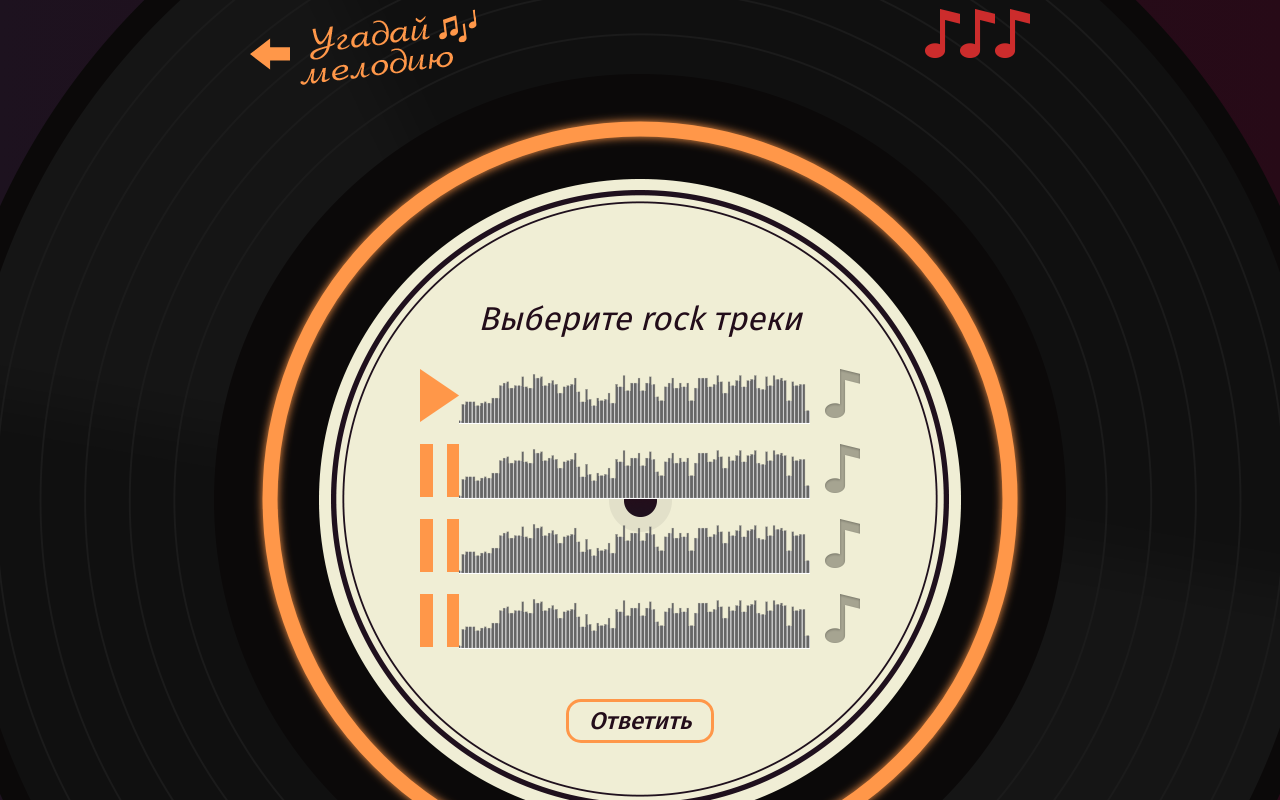
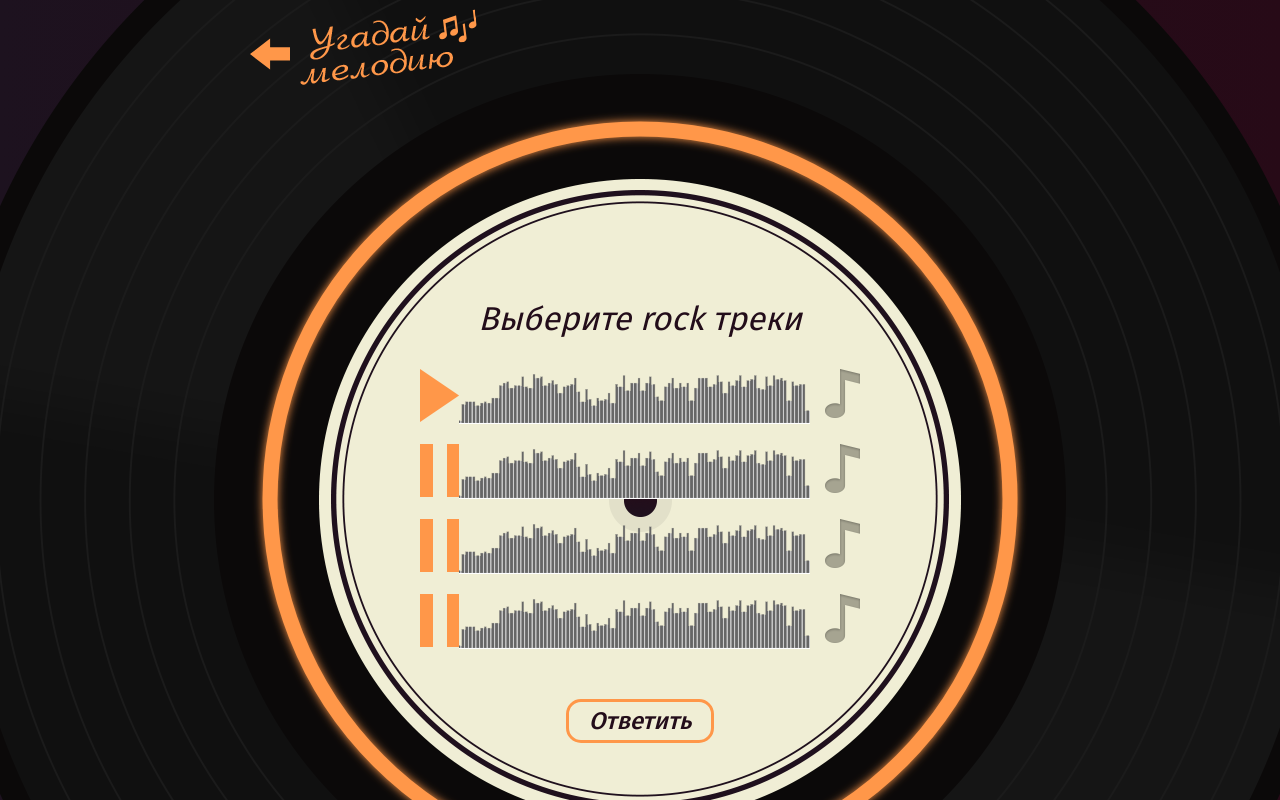
Before and after one commit to eggofevil/808797-guess-melody-5, a React app: page /game in a window 1280 px wide. Shown: the top 800 px of the page. Built offline with nearby package versions, Linux system fonts and the light colour scheme.

Commit message:
Хранилище теперь считает количество попыток и количество ошибок, в зависимости от количества ошибок отрисовывается новый компонент Mistakes

```diff
--- a/src/components/game-artist/game-artist.jsx
+++ b/src/components/game-artist/game-artist.jsx
@@ -4,7 +4,7 @@ import WelcomeScreenLink from '../welcome-screen-link/welcome-screen-link';
 
 import questionPropTypes from './artist-question-proptypes';
 
-const GameArtist = ({question, onAnswer, renderPlayer}) => {
+const GameArtist = ({question, onAnswer, renderPlayer, children}) => {
   return (
     <section className="game game--artist">
       <header className="game__header">
@@ -12,11 +12,7 @@ const GameArtist = ({question, onAnswer, renderPlayer}) => {
         <svg xmlns="http://www.w3.org/2000/svg" className="timer" viewBox="0 0 780 780">
           <circle className="timer__line" cx={390} cy={390} r={370} style={{filter: `url(#blur)`, transform: `rotate(-90deg) scaleY(-1)`, transformOrigin: `center`}} />
         </svg>
-        <div className="game__mistakes">
-          <div className="wrong" />
-          <div className="wrong" />
-          <div className="wrong" />
-        </div>
+        {children}
       </header>
       <section className="game__screen">
         <h2 className="game__title">Кто исполняет эту песню?</h2>
@@ -52,7 +48,8 @@ const GameArtist = ({question, onAnswer, renderPlayer}) => {
 GameArtist.propTypes = {
   renderPlayer: PropTypes.func.isRequired,
   onAnswer: PropTypes.func.isRequired,
-  question: questionPropTypes
+  question: questionPropTypes,
+  children: PropTypes.element.isRequired
 };
 
 export default GameArtist;
--- a/src/components/game-genre/game-genre.jsx
+++ b/src/components/game-genre/game-genre.jsx
@@ -28,6 +28,7 @@ class GameGenre extends React.Component {
 
   render() {
     let {answers, genre} = this.props.question;
+    let {children} = this.props;
     return (
       <section className="game game--genre">
         <header className="game__header">
@@ -35,11 +36,7 @@ class GameGenre extends React.Component {
           <svg xmlns="http://www.w3.org/2000/svg" className="timer" viewBox="0 0 780 780">
             <circle className="timer__line" cx={390} cy={390} r={370} style={{filter: `url(#blur)`, transform: `rotate(-90deg) scaleY(-1)`, transformOrigin: `center`}} />
           </svg>
-          <div className="game__mistakes">
-            <div className="wrong" />
-            <div className="wrong" />
-            <div className="wrong" />
-          </div>
+          {children}
         </header>
         <section className="game__screen">
           <h2 className="game__title">Выберите {genre} треки</h2>
@@ -73,6 +70,7 @@ class GameGenre extends React.Component {
 
 GameGenre.propTypes = {
   question: questionPropTypes,
+  children: PropTypes.element.isRequired,
   renderPlayer: PropTypes.func.isRequired,
   onAnswer: PropTypes.func.isRequired,
 };
--- a/src/components/game/game.jsx
+++ b/src/components/game/game.jsx
@@ -6,6 +6,7 @@ import {connect} from 'react-redux';
 import * as actions from '../../store/actions.js';
 import GameGenre from '../game-genre/game-genre';
 import GameArtist from '../game-artist/game-artist';
+import Mistakes from '../mistakes/mistakes';
 import withPlayers from '../hocks/with-players/with-players';
 
 
@@ -14,7 +15,7 @@ import artistQuestionPropTypes from '../game-artist/artist-question-proptypes';
 
 const WrappedGameGenre = withPlayers(GameGenre);
 const WrappedGameArtist = withPlayers(GameArtist);
-const mapStateToProps = (state) => ({step: state.step});
+const mapStateToProps = (state) => ({step: state.step, mistakes: state.mistakes});
 
 const mapDispatchToProps = (dispatch) => ({
   incrementStep() {
@@ -28,9 +29,9 @@ const mapDispatchToProps = (dispatch) => ({
   }
 });
 
-const Game = ({questions, step, incrementStep, incrementMistakes, resetGame}) => {
+const Game = ({questions, step, incrementStep, incrementMistakes, resetGame, mistakes}) => {
   const question = questions[step];
-  if (step >= questions.length || !question) {
+  if (step >= questions.length || !question || mistakes > 2) {
     resetGame();
     return <Redirect to="/" />;
   }
@@ -46,10 +47,15 @@ const Game = ({questions, step, incrementStep, incrementMistakes, resetGame}) =>
   };
 
   let GameType = question.type === `genre` ? WrappedGameGenre : WrappedGameArtist;
-  return <GameType question={question} onAnswer={onAnswer} />;
+  return (
+    <GameType question={question} onAnswer={onAnswer}>
+      <Mistakes count = {mistakes}/>
+    </GameType>
+  );
 };
 
 Game.propTypes = {
+  mistakes: PropTypes.number.isRequired,
   questions: PropTypes.arrayOf(PropTypes.oneOfType([genreQuestionPropTypes, artistQuestionPropTypes])).isRequired,
   step: PropTypes.number.isRequired,
   incrementStep: PropTypes.func.isRequired,
--- /dev/null
+++ b/src/components/mistakes/mistakes.jsx
@@ -0,0 +1,18 @@
+import React from 'react';
+import PropTypes from 'prop-types';
+
+
+const Mistakes = ({count}) => {
+  let mistakesBar = new Array(count).fill(``);
+  return (
+    <div className="game__mistakes">
+      {mistakesBar.map((element, i) => <div className="wrong" key={`mistke-${i}`} />)}
+    </div>
+  );
+};
+
+Mistakes.propTypes = {
+  count: PropTypes.number.isRequired
+};
+
+export default Mistakes;
```
